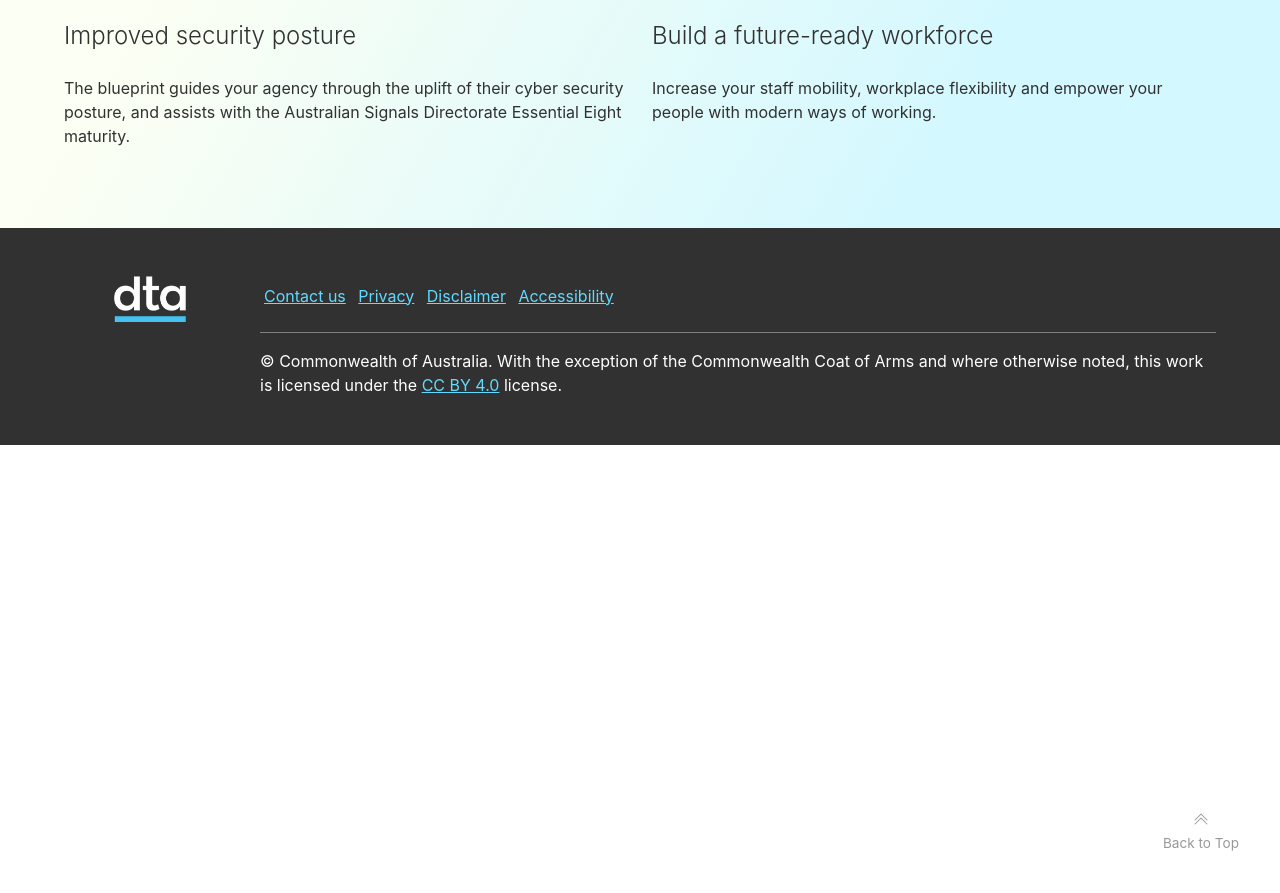
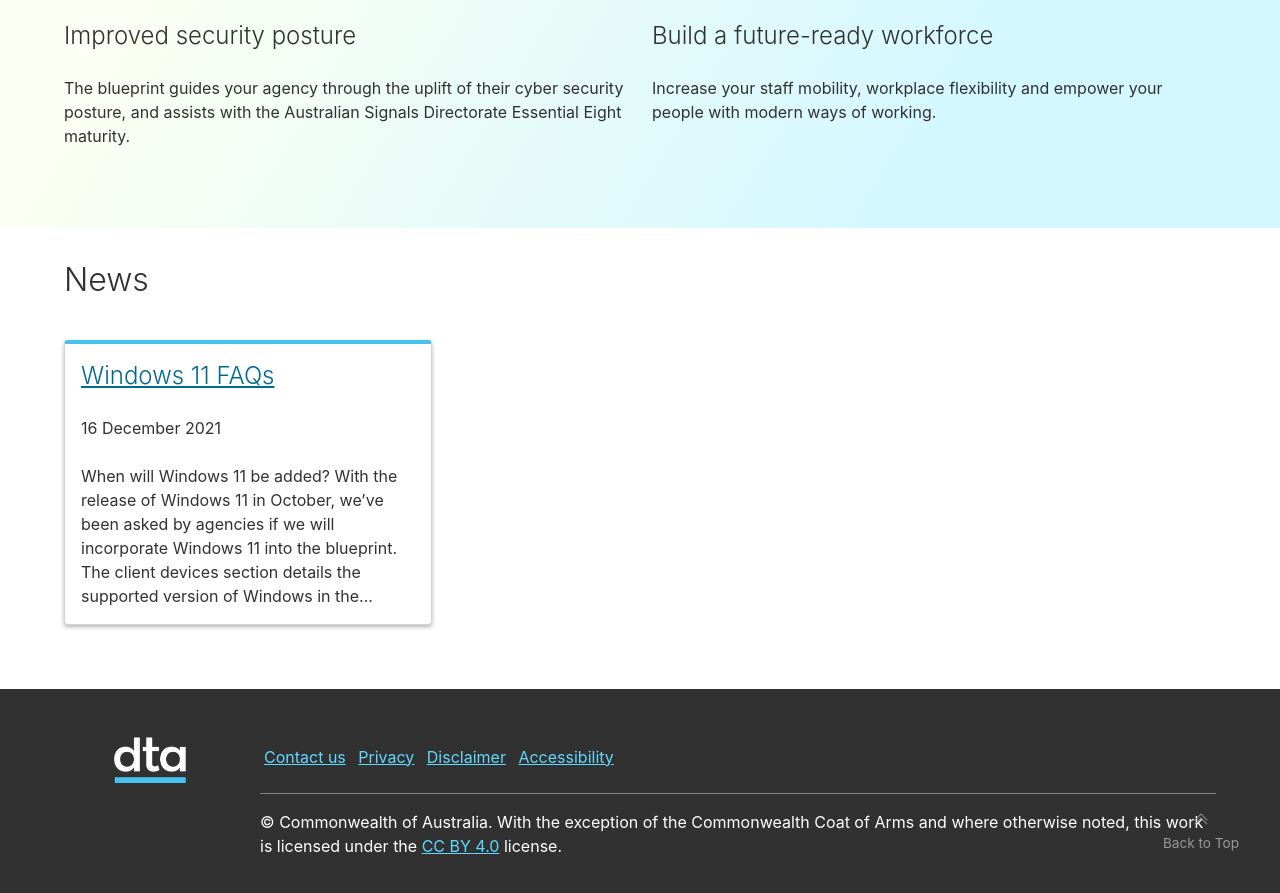
Before and after one commit to ASD-Blueprint/desktop.gov.au, a Jekyll site: the page built from index.md, in a window 1280 px wide and 900 px high, scrolled down 1487 px. Shown: the top 893 px of the window. Built offline with Jekyll 4.4.1, drawn with Linux system fonts in a browser that asks for light colours; comment, search, counter and statistics services are not loaded; before the commit the page ends 1932 px from its top, so only the background shows below that.

Commit message:
Add Windows 11 post Remove HTML in excerpts

```diff
--- a/_includes/header.html
+++ b/_includes/header.html
@@ -1,6 +1,6 @@
 {%- assign excerpt = page.content | markdownify | strip_html | normalize_whitespace | truncatewords: 40 | escape -%}
 {% if page.excerpt %}
-{% assign excerpt = page.excerpt %}
+{% assign excerpt = page.excerpt | strip_html | normalize_whitespace | escape %}
 {% endif -%}
 <!DOCTYPE html>
 <html lang="{{ site.lang | default: page.lang | default: 'en' }}" class="no-js">
--- /dev/null
+++ b/_posts/2021-12-16-windows-11-faqs.md
@@ -0,0 +1,12 @@
+---
+title: Windows 11 FAQs
+layout: post
+---
+
+## When will Windows 11 be added?
+
+With the release of Windows 11 in October, we've been asked by agencies if we will incorporate Windows 11 into the blueprint.
+
+The [client devices](/blueprint/client-devices.html#operating-system) section details the supported version of Windows in the blueprint. This currently stands at Windows 10 21H1 and above. Note that this does not include Windows 11.
+
+However, we will include support for Windows 11 in the blueprint once ACSC release updated guidance to harden Microsoft Windows. Currently, this covers up to [Windows 10 21H1](https://www.cyber.gov.au/acsc/view-all-content/publications/hardening-microsoft-windows-10-version-21h1-workstations).
```
